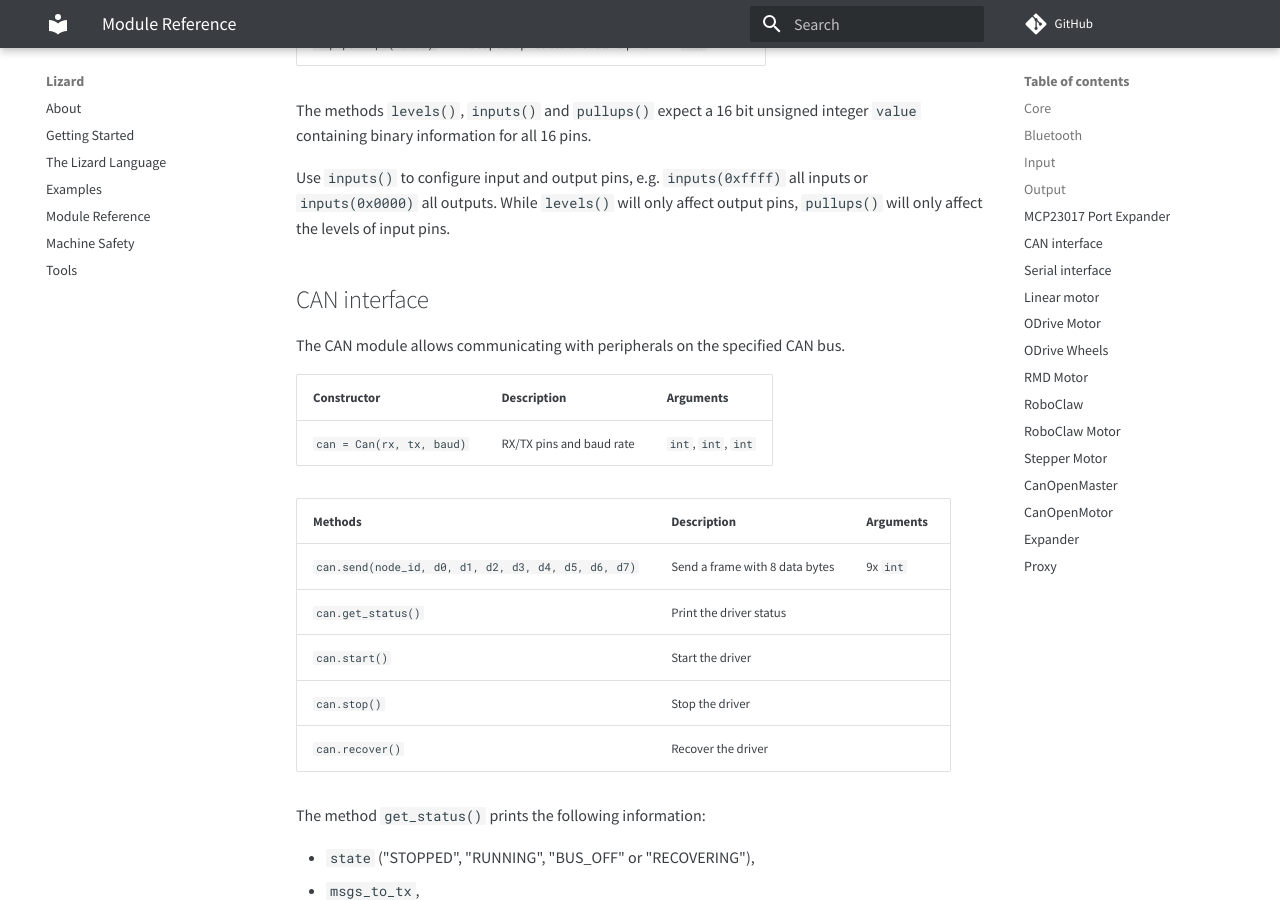
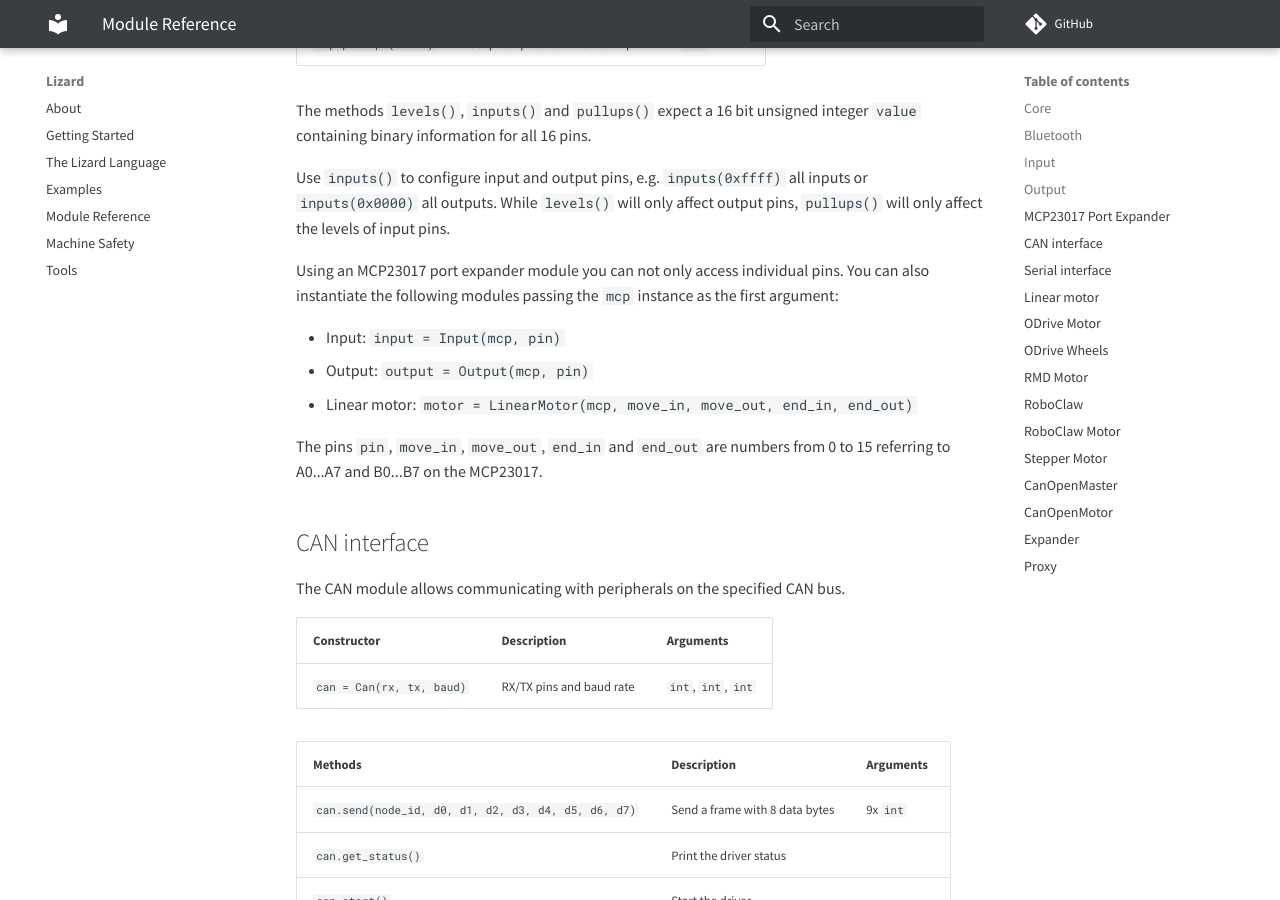
Before and after one commit to zauberzeug/lizard, an MkDocs documentation site: the page built from docs/module_reference.md, in a window 1280 px wide and 900 px high, scrolled down 3996 px. Built offline with MkDocs 1.6.1 and Material for MkDocs 9.7.7, drawn with Linux system fonts in a browser that asks for light colours; comment, search, counter and statistics services are not loaded.

Commit message:
add documentation

```diff
--- a/docs/module_reference.md
+++ b/docs/module_reference.md
@@ -123,6 +123,15 @@ The methods `levels()`, `inputs()` and `pullups()` expect a 16 bit unsigned inte
 
 Use `inputs()` to configure input and output pins, e.g. `inputs(0xffff)` all inputs or `inputs(0x0000)` all outputs.
 While `levels()` will only affect output pins, `pullups()` will only affect the levels of input pins.
+
+Using an MCP23017 port expander module you can not only access individual pins.
+You can also instantiate the following modules passing the `mcp` instance as the first argument:
+
+- Input: `input = Input(mcp, pin)`
+- Output: `output = Output(mcp, pin)`
+- Linear motor: `motor = LinearMotor(mcp, move_in, move_out, end_in, end_out)`
+
+The pins `pin`, `move_in`, `move_out`, `end_in` and `end_out` are numbers from 0 to 15 referring to A0...A7 and B0...B7 on the MCP23017.
 
 ## CAN interface
 
```
